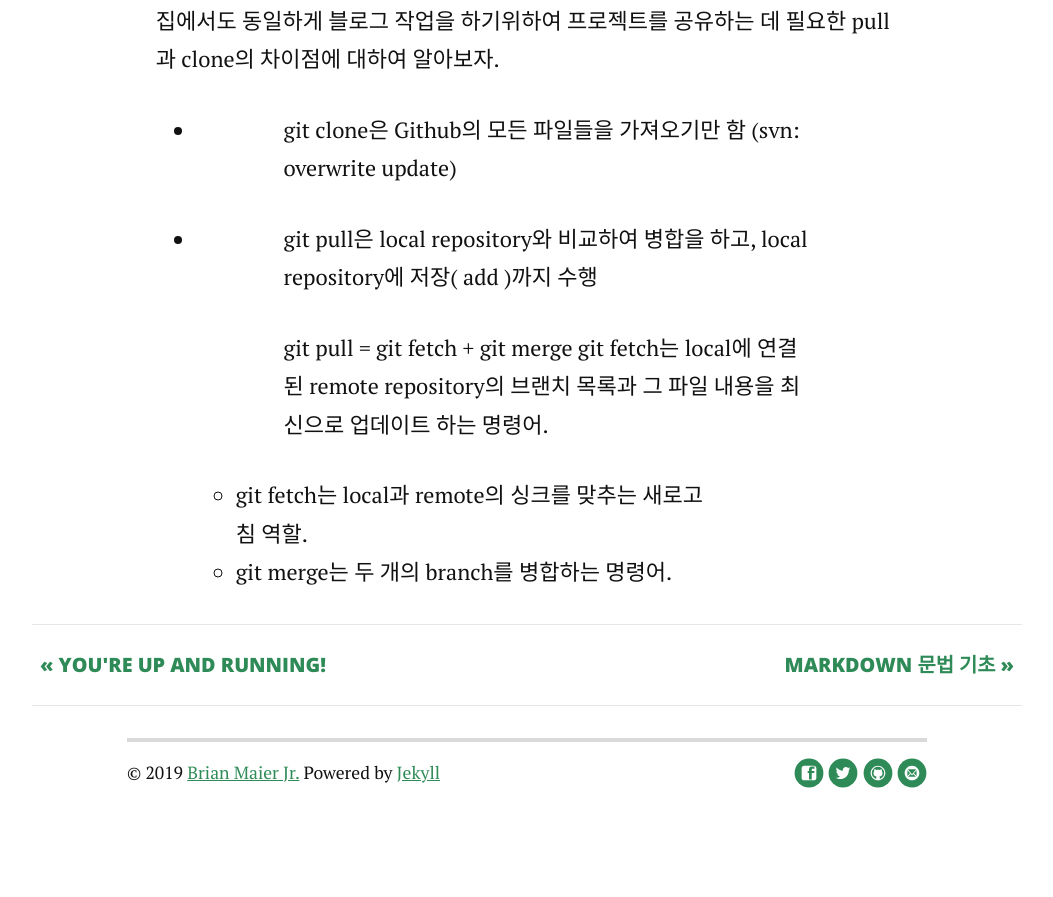
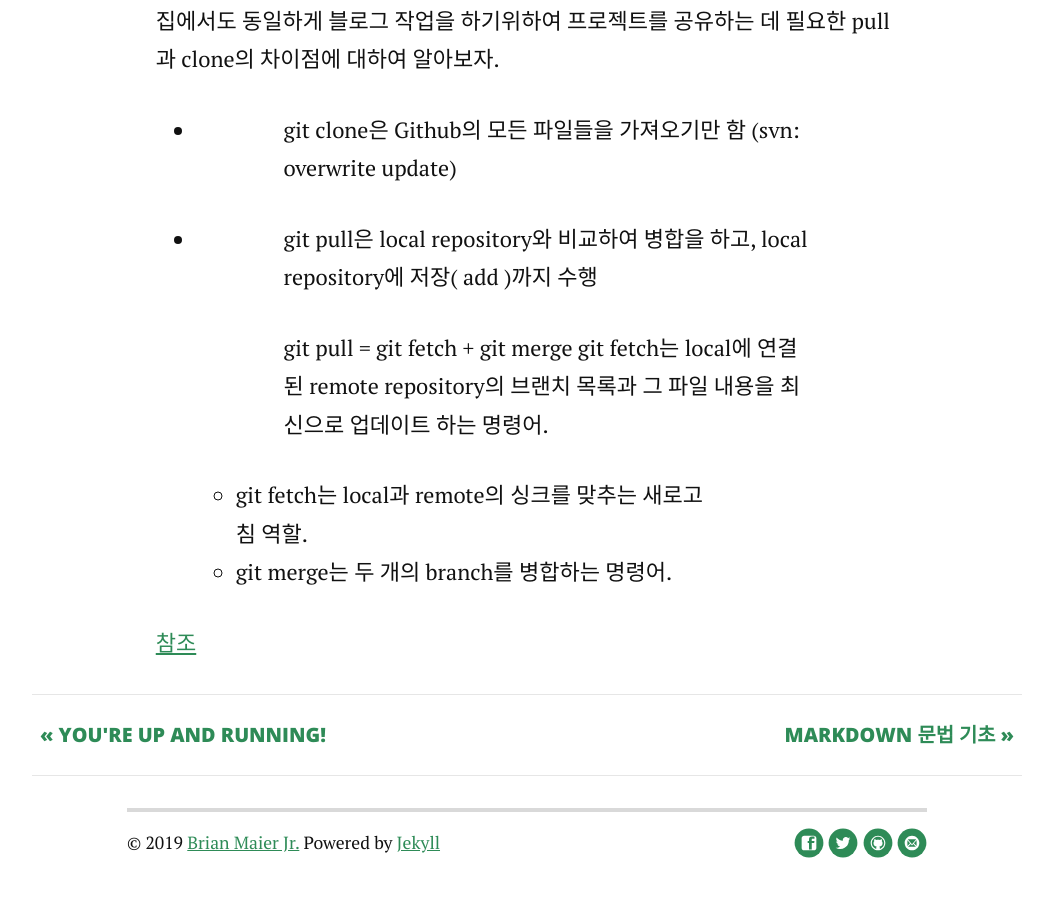
Before and after one commit to sodapapa/sodapapa.github.io_backup, a Jekyll site: the page built from _posts/2019-10-10-Git.md, in a window 1280 px wide and 900 px high, scrolled down 1949 px. Shown: the top 897 px of the window, without its empty margins (113-1166 px from the left). Built offline with Jekyll 4.4.1, drawn with Linux system fonts in a browser that asks for light colours; nearby versions of some CDN libraries; before the commit the page ends 2778 px from its top, so only the background shows below that.

Commit message:
참조 링크

```diff
--- a/_posts/2019-10-10-Git.md
+++ b/_posts/2019-10-10-Git.md
@@ -28,7 +28,6 @@ git console 창을 이용하여 로컬 PC에서 작업할 경로로 이동한다
 
 * git clone은 Github의 모든 파일들을 가져오기만 함 (svn: overwrite update)
 
-
 * git pull은 local repository와 비교하여 병합을 하고, local repository에 저장( add )까지 수행
 
     git pull = git fetch + git merge
@@ -36,3 +35,6 @@ git console 창을 이용하여 로컬 PC에서 작업할 경로로 이동한다
 
     * git fetch는 local과 remote의 싱크를 맞추는 새로고침 역할.
     * git merge는 두 개의 branch를 병합하는 명령어.
+
+
+[참조](https://victorydntmd.tistory.com/category/Git/%EA%B0%9C%EB%85%90%EA%B3%BC%20%ED%99%9C%EC%9A%A9)
```
